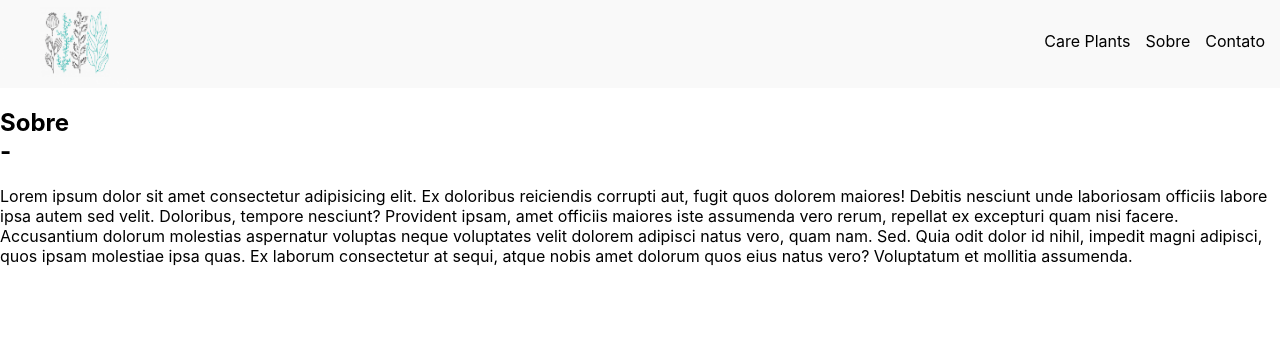
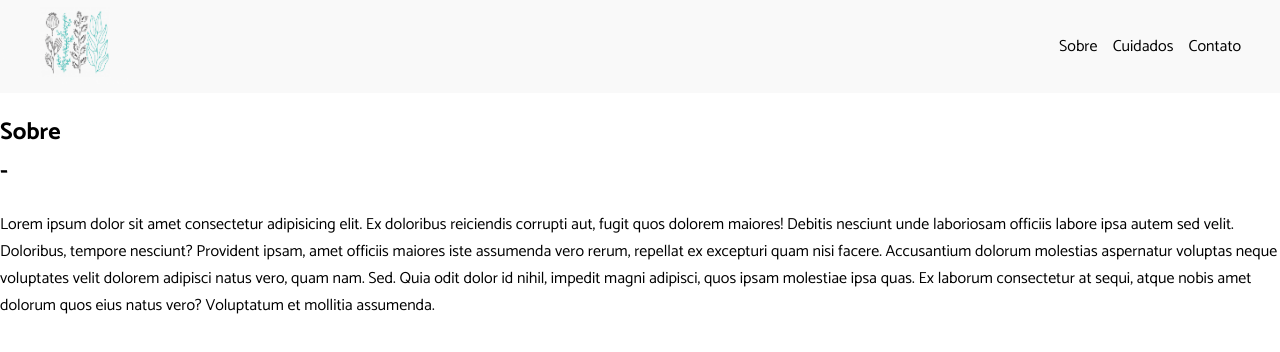
Before and after one commit to naylasouza/plant-care, a React (Create React App) app: page / in a window 1280 px wide. Shown: the top 352 px of the page. Built offline with nearby package versions, Linux system fonts and the light colour scheme.

Commit message:
menu settings

```diff
--- a/public/index.html
+++ b/public/index.html
@@ -4,6 +4,7 @@
     <meta charset="utf-8" />
     <link rel="icon" href="%PUBLIC_URL%/favicon.ico" />
     <meta name="viewport" content="width=device-width, initial-scale=1" />
+    <link href="https://fonts.googleapis.com/css2?family=Catamaran:wght@100;200;300;400;500;600;700;800;900&display=swap" rel="stylesheet">
     <meta name="theme-color" content="#000000" />
     <meta
       name="description"
--- a/src/components/navbar/navbar.css
+++ b/src/components/navbar/navbar.css
@@ -3,15 +3,20 @@
     display: flex;
     justify-content: space-between;
 }
-.logo_img{
-    width: 150px;
+.navbar_itens {
+    display: flex;
+    justify-content: space-between;
+    align-items: center;
+    padding-right: 6%;
+    list-style-type: none;
 }
+
+.navbar_itens li{
+    padding: 5%;
+}
+
 .logo_img img{
     width:100%;
+    max-width: 150px;
+
 }
-.navbar_itens li{
-    list-style-type: none;
-    float: left;
-    padding-right: 15px;
-    padding-top: 15px;
-}
--- a/src/components/navbar/navbar.jsx
+++ b/src/components/navbar/navbar.jsx
@@ -11,8 +11,8 @@ class Menu extends Component {
                     <img src={Logo}></img>
                 </div>
                 <ul className="navbar_itens">
-                    <li>Care Plants</li>
                     <li>Sobre</li>
+                    <li>Cuidados</li>
                     <li>Contato</li>
                 </ul>
 
--- a/src/index.css
+++ b/src/index.css
@@ -1,13 +1,10 @@
 body {
   margin: 0;
-  font-family: -apple-system, BlinkMacSystemFont, 'Segoe UI', 'Roboto', 'Oxygen',
-    'Ubuntu', 'Cantarell', 'Fira Sans', 'Droid Sans', 'Helvetica Neue',
-    sans-serif;
+  font-family: 'Catamaran', sans-serif;
   -webkit-font-smoothing: antialiased;
   -moz-osx-font-smoothing: grayscale;
 }
-
-code {
-  font-family: source-code-pro, Menlo, Monaco, Consolas, 'Courier New',
-    monospace;
-}
+    code {
+      font-family: source-code-pro, Menlo, Monaco, Consolas, 'Courier New',
+        monospace;
+    }
```
